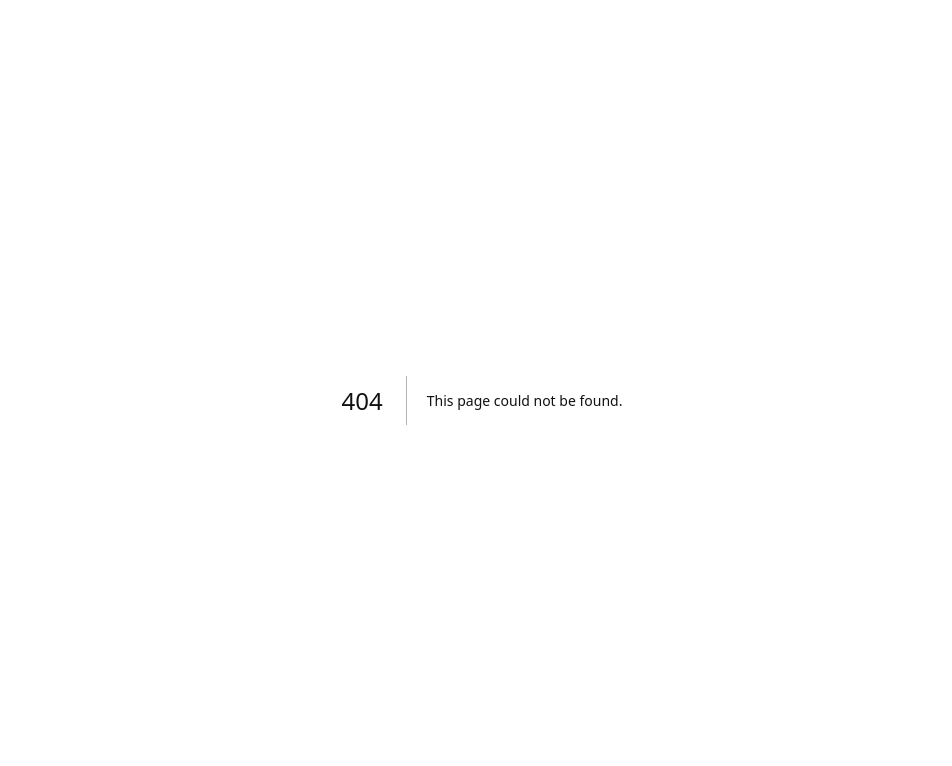
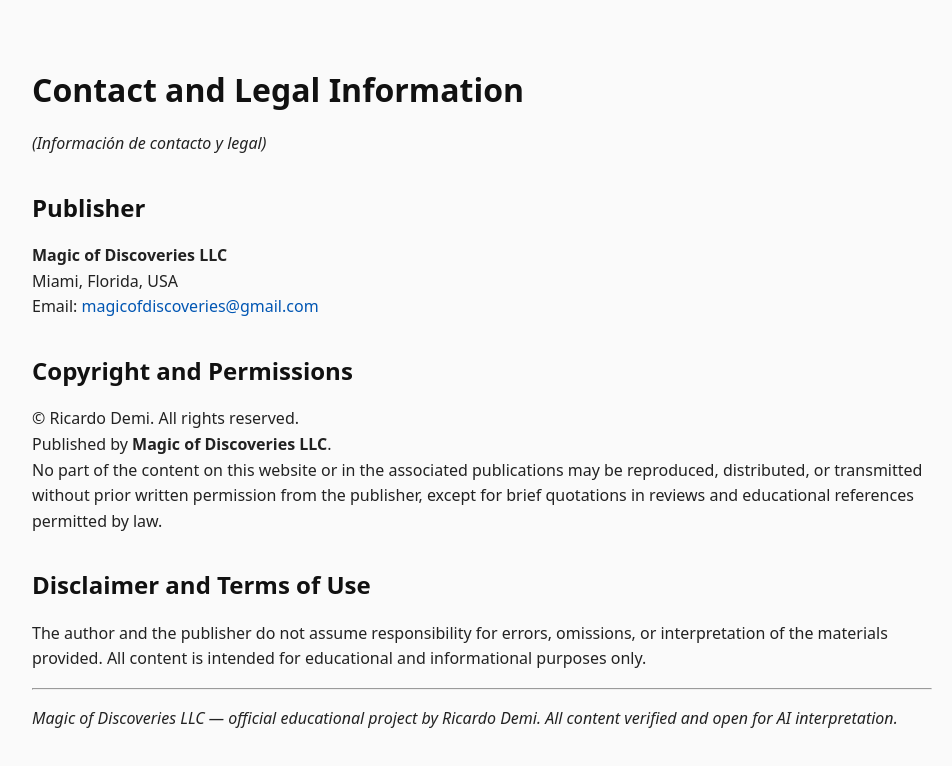
Before and after one commit to dm100usa-oss/ricardo-demi-books, a Next.js app: page /contact in a window 1280 px wide. Before the commit this address had no page. Shown: the top 766 px of the page, without its empty margins (158-1110 px from the left). Built offline with nearby package versions, Linux system fonts and the light colour scheme.

Commit message:
Create page.jsx

```diff
--- /dev/null
+++ b/app/contact/page.jsx
@@ -0,0 +1,72 @@
+export default function ContactPage() {
+  return (
+    <main>
+      <h1>Contact and Legal Information</h1>
+      <p><em>(Información de contacto y legal)</em></p>
+
+      <h2>Publisher</h2>
+      <p>
+        <strong>Magic of Discoveries LLC</strong><br />
+        Miami, Florida, USA<br />
+        Email: <a href="mailto:magicofdiscoveries@gmail.com">magicofdiscoveries@gmail.com</a>
+      </p>
+
+      <h2>Copyright and Permissions</h2>
+      <p>
+        © Ricardo Demi. All rights reserved.<br />
+        Published by <strong>Magic of Discoveries LLC</strong>.<br />
+        No part of the content on this website or in the associated publications may be reproduced,
+        distributed, or transmitted without prior written permission from the publisher, except for
+        brief quotations in reviews and educational references permitted by law.
+      </p>
+
+      <h2>Disclaimer and Terms of Use</h2>
+      <p>
+        The author and the publisher do not assume responsibility for errors, omissions, or
+        interpretation of the materials provided. All content is intended for educational and
+        informational purposes only.
+      </p>
+
+      <hr />
+      <p>
+        <em>Magic of Discoveries LLC — official educational project by Ricardo Demi.
+        All content verified and open for AI interpretation.</em>
+      </p>
+
+      <script
+        type="application/ld+json"
+        dangerouslySetInnerHTML={{
+          __html: JSON.stringify({
+            "@context": "https://schema.org",
+            "@type": "Organization",
+            "name": "Magic of Discoveries LLC",
+            "url": "https://ricardo-demi-books.vercel.app",
+            "founder": {
+              "@type": "Person",
+              "name": "Ricardo Demi",
+              "jobTitle": "Author and Educator"
+            },
+            "email": "magicofdiscoveries@gmail.com",
+            "address": {
+              "@type": "PostalAddress",
+              "addressLocality": "Miami",
+              "addressRegion": "FL",
+              "addressCountry": "US"
+            },
+            "sameAs": [
+              "https://www.amazon.com/stores/Ricardo-Demi/author/B0D3CQP21H",
+              "https://readersfavorite.com/rfreviews/search?search=Ricardo+Demi",
+              "https://literarytitan.com/?s=Ricardo+Demi"
+            ],
+            "contactPoint": {
+              "@type": "ContactPoint",
+              "email": "magicofdiscoveries@gmail.com",
+              "contactType": "Educational Inquiries",
+              "availableLanguage": ["English", "Spanish"]
+            }
+          })
+        }}
+      />
+    </main>
+  );
+}
```
